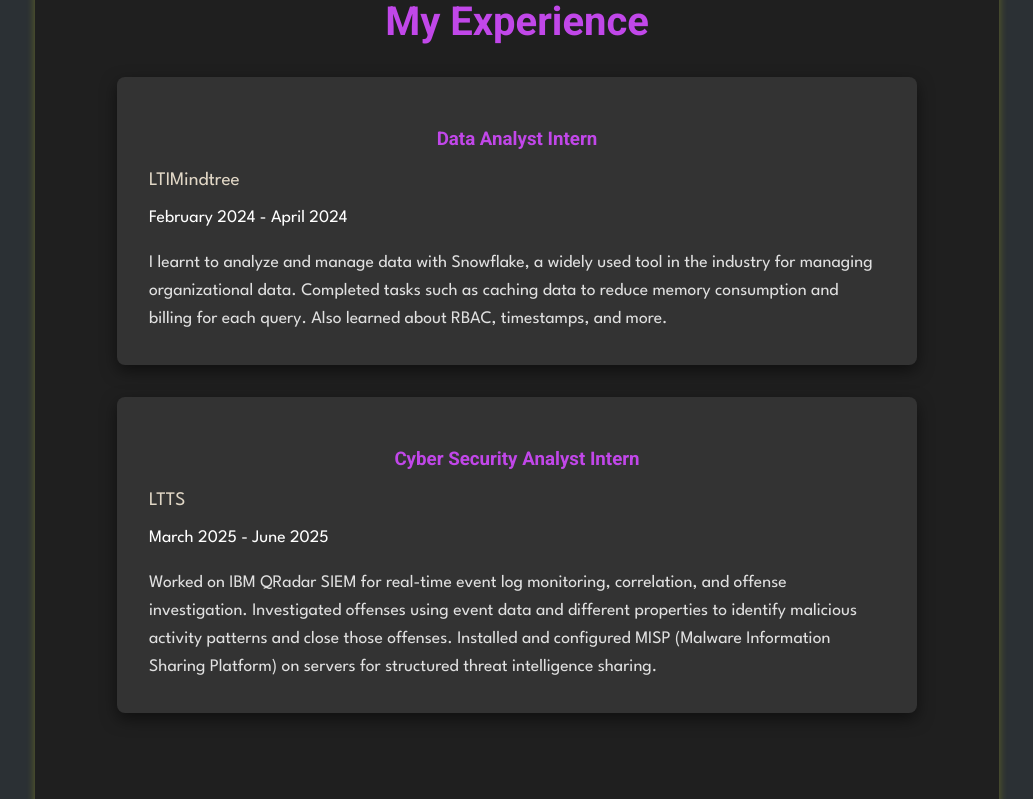
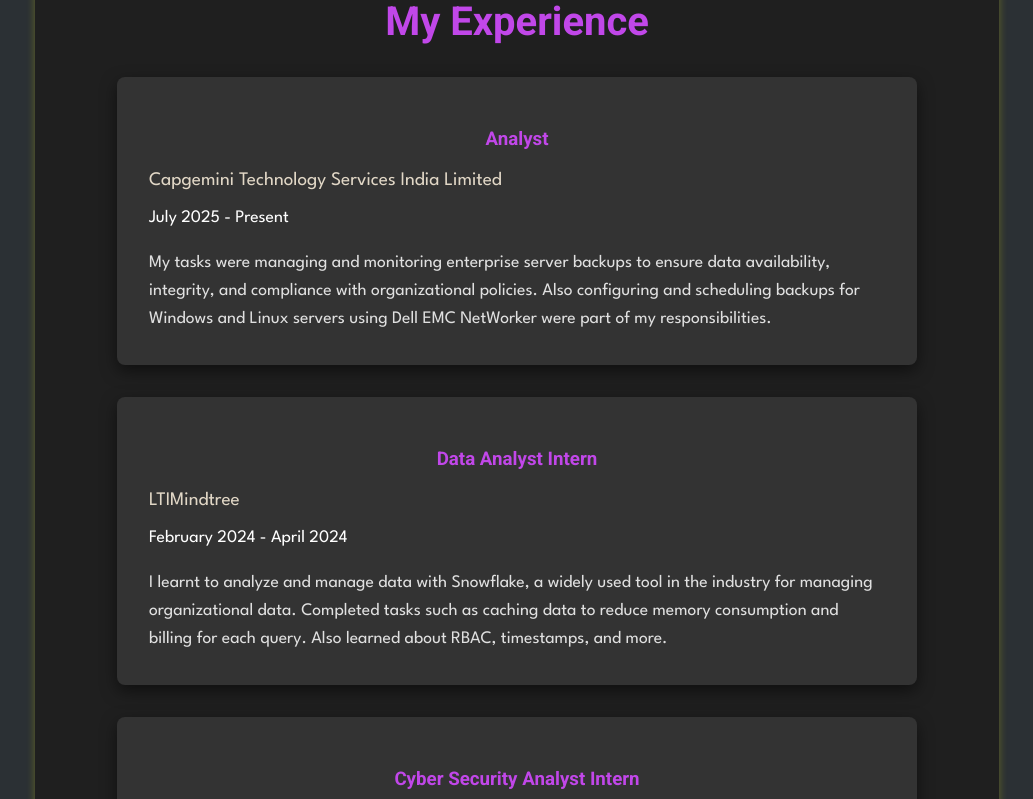
Before and after one commit to Moonlight1P/portfoliobetter1, a React (Create React App) app: page / in a window 1280 px wide. Shown: the part 2900-3699 px from the top of the page, without its empty margins (123-1156 px from the left). Built offline with nearby package versions, Linux system fonts and the light colour scheme.

Commit message:
Updated - Added Experience

```diff
--- a/src/components/Experience.js
+++ b/src/components/Experience.js
@@ -111,6 +111,15 @@
       <Container>
         <Title>My Experience</Title>
         <ExperienceCard>
+          <Position>Analyst</Position>
+          <Company>Capgemini Technology Services India Limited</Company>
+          <Duration>July 2025 - Present</Duration>
+          <AboutInternship><p>My tasks were managing and monitoring enterprise server backups to ensure data availability, integrity, and compliance with organizational policies.
+          Also configuring and scheduling backups for Windows and Linux servers using Dell EMC NetWorker were part of my responsibilities.</p>
+          </AboutInternship>
+        </ExperienceCard>
+
+        <ExperienceCard>
           <Position>Data Analyst Intern</Position>
           <Company>LTIMindtree</Company>
           <Duration>February 2024 - April 2024</Duration>
--- a/src/components/Skills.js
+++ b/src/components/Skills.js
@@ -133,7 +133,8 @@
     { name: 'Nmap', category: 'Tools' },
     { name: 'Burpsuite', category: 'Tools' },
     {name: 'IBM Qradar', category: 'Tools' },
-    {name: 'MISP', category: 'Tools'}
+    {name: 'MISP', category: 'Tools'},
+    {name: 'EMC Networker', category: 'Tools'}
   ];
 
   const sectionRef = useRef(null);
```
